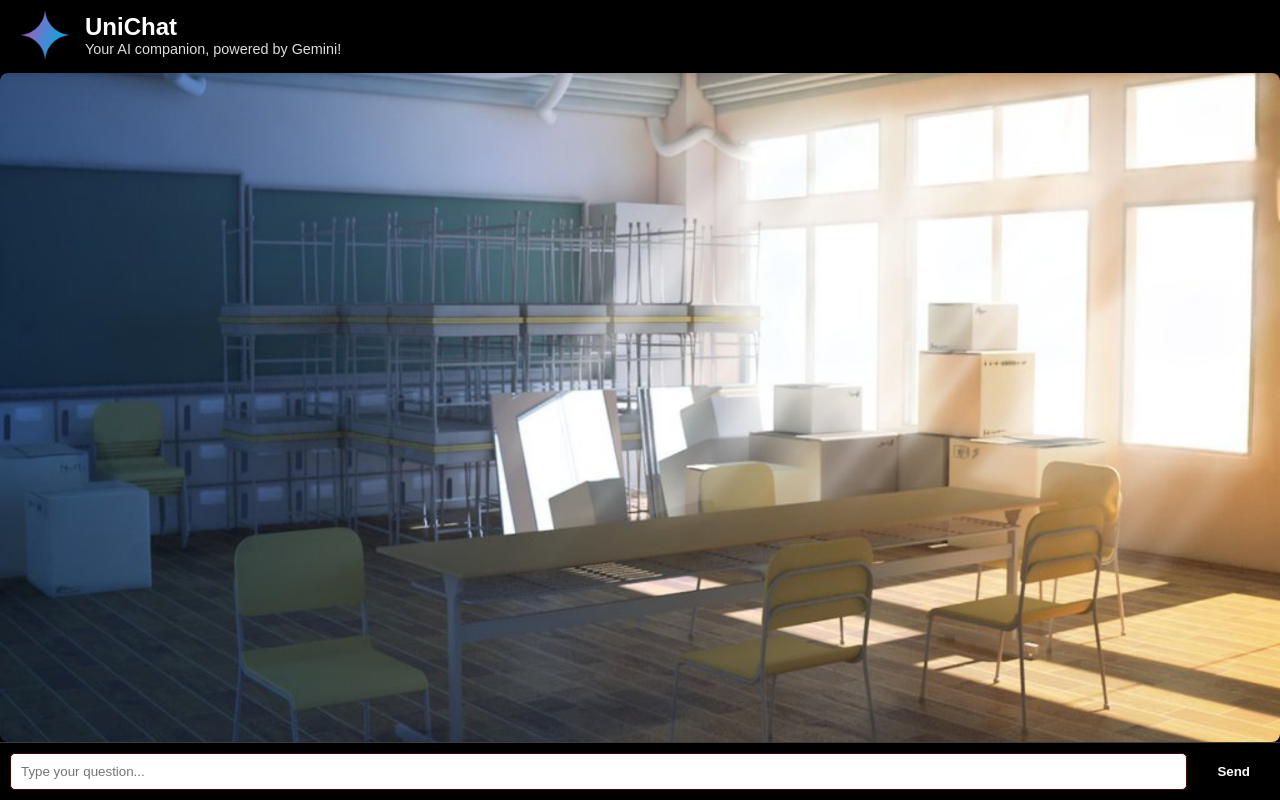
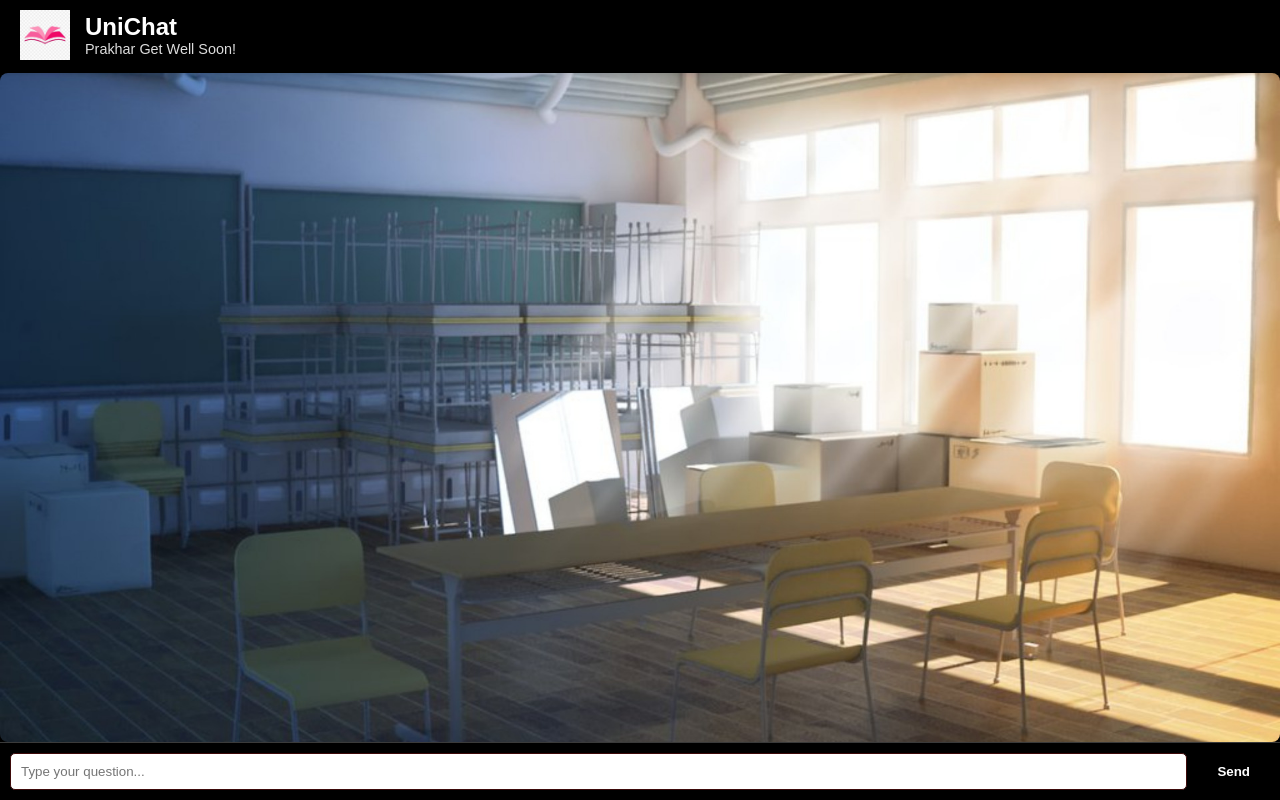
Before and after one commit to Amitesh218/AI-Powered-Student-Assistance-Chatbot, a website: page testindex.html in a window 1280 px wide. Drawn offline with nearby package versions, Linux system fonts and the light colour scheme.

Commit message:
headthing and logo

```diff
--- a/testindex.html
+++ b/testindex.html
@@ -12,10 +12,10 @@
     <!-- Top Bar -->
     <div class="top-bar">
         <div class="logo-container">
-            <img src="google-gemini-icon.png" alt="Logo" class="logo" />
+            <img src="OIP (1).jpeg" alt="Logo" class="logo" />
             <div class="title-container">
                 <h1>UniChat</h1>
-                <p class="tagline">Your AI companion, powered by Gemini!</p>
+                <p class="tagline">Prakhar Get Well Soon!</p>
             </div>
         </div>
     </div>
```
Also changed, not shown: OIP (1).jpeg (added).
